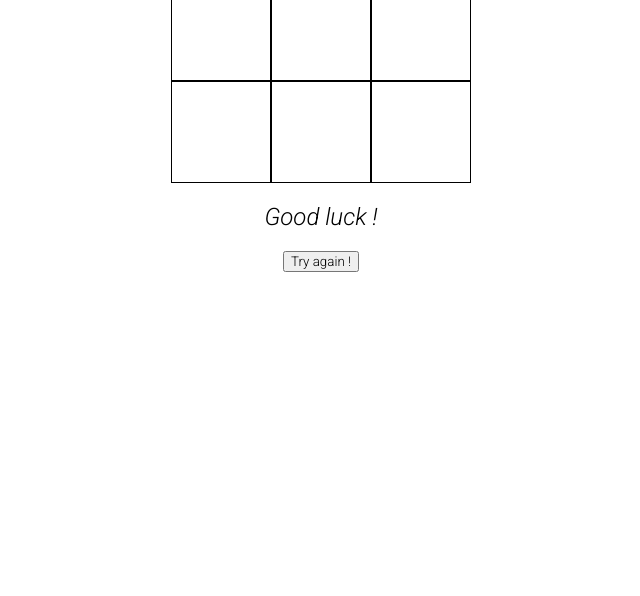
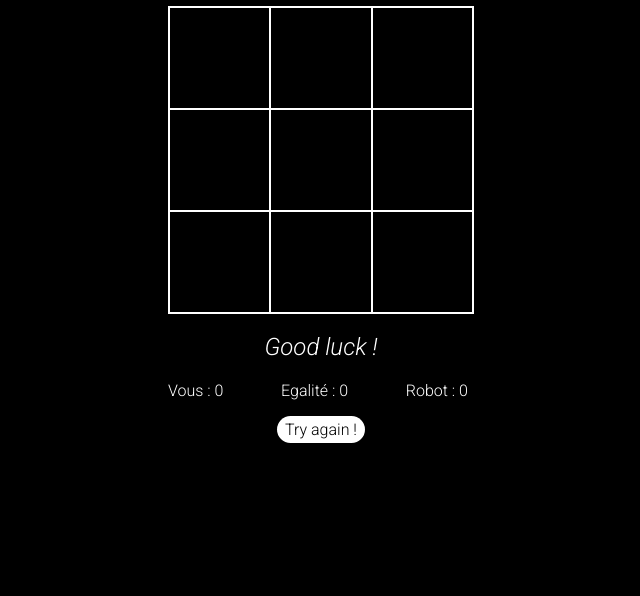
Before and after one commit to Ryandev60/tic-tac-toe, a website: page index.html in a window 1280 px wide. Shown: the part 204-800 px from the top of the page, without its empty margins (319-959 px from the left). Drawn offline with Linux system fonts and the light colour scheme.

Commit message:
dark mode and score

```diff
--- a/index.html
+++ b/index.html
@@ -1,4 +1,5 @@
 <!DOCTYPE html>
+
 <head>
   <meta charset="UTF-8" />
   <meta http-equiv="X-UA-Compatible" content="IE=edge" />
@@ -8,13 +9,14 @@
   <link rel="preconnect" href="https://fonts.gstatic.com" crossorigin />
   <link
     href="https://fonts.googleapis.com/css2?family=Roboto:ital,wght@0,100;0,300;0,400;0,500;0,700;0,900;1,100;1,300;1,400;1,500;1,700;1,900&display=swap"
-      rel="stylesheet"
-    />
+    rel="stylesheet" />
   <link rel="stylesheet" href="./styles.css" />
 </head>
+
 <body>
-    <h1>Tic Tac Toe</h1>
-    <section id="jeu">
+  <div class="container">
+    <h1>Ryan's Tic Tac Toe</h1>
+    <section id="board">
       <div data-index="0" class="case"></div>
       <div data-index="1" class="case"></div>
       <div data-index="2" class="case"></div>
@@ -26,7 +28,15 @@
       <div data-index="8" class="case"></div>
     </section>
     <h2></h2>
+    <ul class="score">
+      <li class="score_player">Vous</li>
+      <li class="score_equality">Egalité</li>
+      <li class="score_robot">Robot</li>
+    </ul>
     <button id="tryagain">Try again !</button>
+  </div>
+
   <script src="./index.js"></script>
 </body>
+
 </html>
--- a/index.js
+++ b/index.js
@@ -4,12 +4,23 @@ const $ = (tag, isAll) => {
 };
 const cases = $(".case", true);
 const statusHtml = $("h2", false);
+const playerScore = $(".score_player");
+const equalityScore = $(".score_equality");
+const robotScore = $(".score_robot");
 
 // Utile info
 statusHtml.textContent = "Good luck !";
 let activeGame = true;
 let player = "X";
 let robot = "O";
+
+let playerPoints = 0;
+let equalityPoints = 0;
+let robotPoints = 0;
+
+playerScore.innerHTML = `Vous : ${playerPoints}`;
+equalityScore.innerHTML = `Egalité : ${equalityPoints}`;
+robotScore.innerHTML = `Robot : ${robotPoints}`;
 
 const equality = () => "Egalité";
 
@@ -50,7 +61,13 @@ function caseClic() {
    robotAttack(victoryConditions, stateGame, robot, robotDefense);
 }
 
-// Robot
+/**
+ *
+ * @param {Array} victoryConditions
+ * @param {Array.<String>} stateGame
+ * @param {String} robot
+ * @param {Function} robotDefense
+ */
 function robotAttack(victoryConditions, stateGame, robot, robotDefense) {
    let turn = 0;
    let val1 = undefined;
@@ -65,12 +82,15 @@ function robotAttack(victoryConditions, stateGame, robot, robotDefense) {
 
       if (val1 === "" && val2 === robot && val3 === robot) {
          update(victoryCondition, 0, true, robot);
+         console.log("Attack 1");
          break;
       } else if (val1 === robot && val2 === "" && val3 === robot) {
          update(victoryCondition, 1, true, robot);
+         console.log("Attack 2");
          break;
       } else if (val1 === robot && val2 === robot && val3 === "") {
          update(victoryCondition, 2, true, robot);
+         console.log("Attack 3");
          break;
       } else if (turn === 8) {
          robotDefense();
@@ -89,16 +109,16 @@ function robotDefense() {
 
       if (val1 === "" && val2 === player && val3 === player) {
          update(victoryCondition, 0, true, robot);
-         console.log("1");
+         console.log("Defense 1");
          break;
       } else if (val1 === player && val2 === "" && val3 === player) {
-         console.log("2");
+         console.log("Defense 2");
 
          update(victoryCondition, 1, true, robot);
 
          break;
       } else if (val1 === player && val2 === player && val3 === "") {
-         console.log("3");
+         console.log("Defense 3");
 
          update(victoryCondition, 2, true, robot);
          break;
@@ -116,7 +136,7 @@ function robotDefense() {
 
             if (stateGame[4] === player && stateGame[2] === "") {
                update(undefined, 2, false, robot);
-               console.log("4");
+               console.log("Defense 4");
 
                break;
             } else if (
@@ -126,8 +146,7 @@ function robotDefense() {
                (stateGame[4] === "" && stateGame[8] === player)
             ) {
                update(undefined, 4, false, robot);
-               console.log("5");
-
+               console.log("Defense 5");
                break;
             } else if (
                stateGame[4] === player &&
@@ -135,23 +154,18 @@ function robotDefense() {
                stateGame[8] === ""
             ) {
                update(undefined, 8, false, robot);
-               console.log("6");
-
+               console.log("Defense 6");
                break;
             } else if (val1 === player && val2 === "") {
                update(victoryCondition, 1, true, robot);
-               console.log("7");
-
+               console.log("Defense 7");
                break;
             } else if (val2 === player && val3 === "") {
-               console.log("8");
-
+               console.log("Defense 8");
                update(victoryCondition, 2, true, robot);
-
                break;
             } else if (val3 === player && val2 === "") {
-               console.log("9");
-
+               console.log("Defense 9");
                update(victoryCondition, 1, true, robot);
                break;
             }
@@ -192,13 +206,17 @@ function checkWin() {
          continue;
       }
       if (val1 === player && val2 === player && val3 === player) {
+         statusHtml.textContent = "Le player X à gagné";
+         playerPoints++;
+         robotScore.innerHTML = `Vous : ${playerPoints}`;
          winTurn = true;
-         statusHtml.textContent = "Le player X à gagné";
          break;
       }
 
       if (val1 === robot && val2 === robot && val3 === robot) {
          statusHtml.textContent = "Le player O à gagné";
+         robotPoints++;
+         robotScore.innerHTML = `Robot : ${robotPoints}`;
          winTurn = true;
          break;
       }
@@ -211,6 +229,8 @@ function checkWin() {
 
    if (!stateGame.includes("")) {
       statusHtml.textContent = equality();
+      equalityPoints++;
+      equalityScore.innerHTML = `Egalité : ${equalityPoints}`;
       activeGame = false;
       return;
    }
@@ -223,5 +243,3 @@ function tryAgain() {
    statusHtml.textContent = "Good luck !";
    cases.forEach((cell) => (cell.textContent = ""));
 }
-
-cases.forEach((cell) => (cell.value === "X" ? (cell.color = "blue") : (cell.color = "red")));
--- a/styles.css
+++ b/styles.css
@@ -1,34 +1,55 @@
 body {
    text-align: center;
+   background-color: #000;
+   display: flex;
+   justify-content: center;
+   align-items: center;
+   height: 95vh;
 }
 
-#jeu {
+
+#board {
    display: grid;
    grid-template-columns: repeat(3, 1fr);
-  width: 300px;
+   width: 304px;
    margin: auto;
+   border: 1px solid #fff;
 }
 
 .case {
-  border: 1px solid black;
+   border: 1px solid #fff;
    height: 100px;
    line-height: 100px;
    font-size: 60px;
+   cursor: pointer;
 }
 
 * {
    font-family: "Roboto", sans-serif;
    font-weight: 300;
+   color: #fff;
 }
 
 h2 {
    font-style: italic;
 }
 
-.blue {
-  color: rgb(119, 181, 254);
+.score {
+  display: flex;
+  justify-content: space-between;
+  align-items: center;
+  list-style-type: none;
+  width: 300px;
+  padding: 0;
 }
 
-.red {
-  color: rgb(255, 105, 97);
+#tryagain {
+   color: #000;
+   background-color: #fff;
+   padding: 4px 8px 4px 8px;
+   border-radius: 15px;
+   font-size: 16px;
+   border: none;
+   cursor: pointer;
+   width: fit-content;
 }
```
Lines whose indentation alone changed are shown as unchanged.
